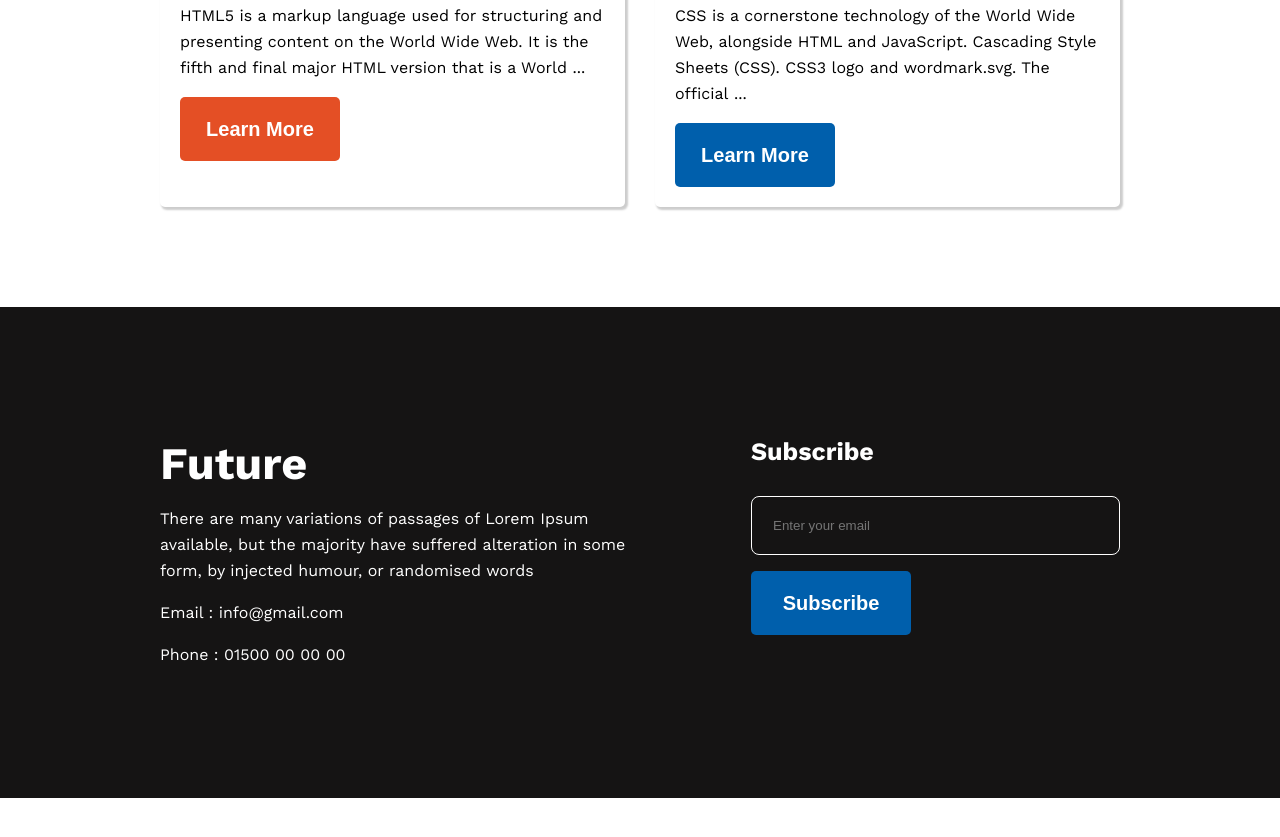
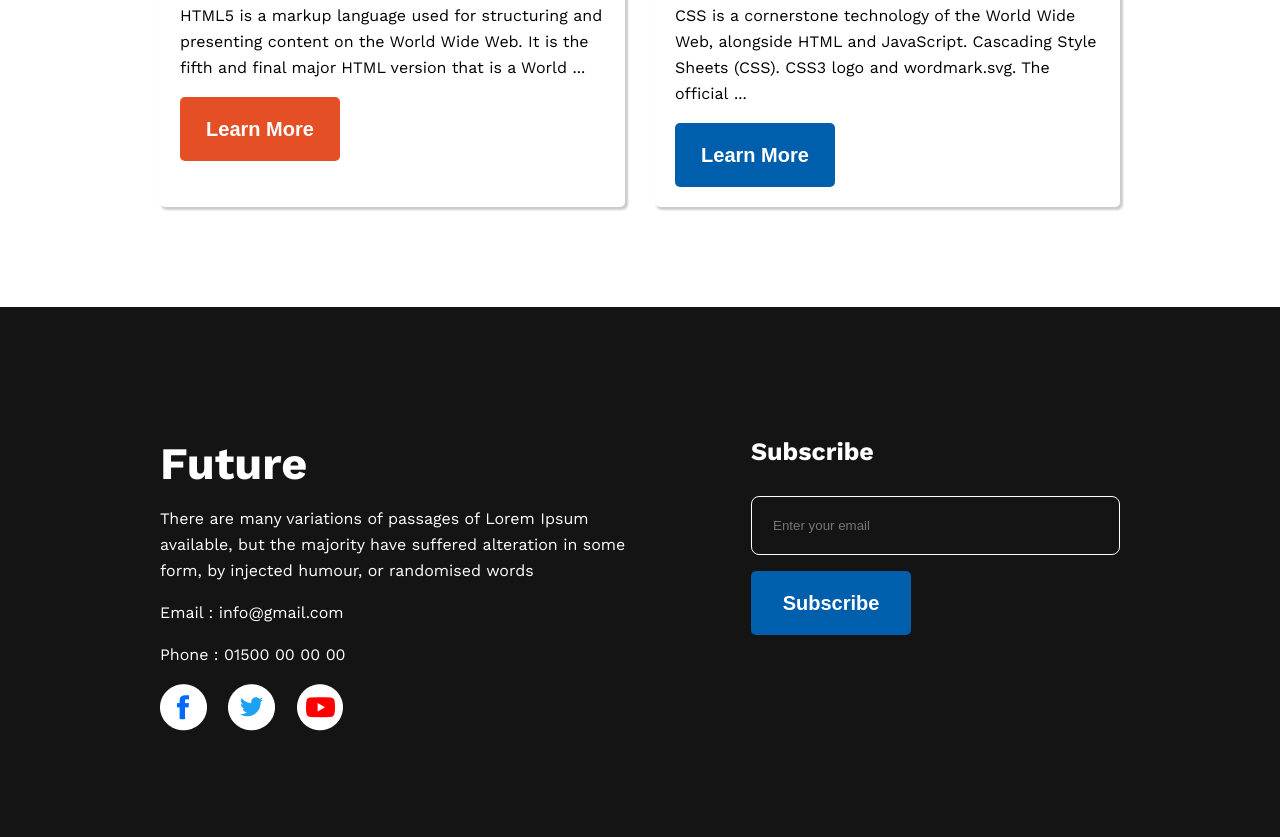
Before and after one commit to mdashraful/hero-assignment-01, a plain HTML site: page index.html in a window 1280 px wide. Shown: the part 2912-3749 px from the top of the page. Before the commit the page ends 3710 px from the top, so only its background shows below. Drawn offline with nearby package versions, Linux system fonts and the light colour scheme.

Commit message:
revison changes

```diff
--- a/index.html
+++ b/index.html
@@ -27,7 +27,8 @@
                 <img class="my-image" src="./images/person.png" alt="">
             </div>
             <div class="my-failures-content">
-                <h2 class="title-text">My failures of previous year</h2>
+                <h2 class="title-text">My failures of <br>
+                previous year</h2>
                 <p class="details-text">Contrary to popular belief, Lorem Ipsum is not simply random text. It has roots in a piece of classical Latin literature from 45 BC, making it over 2000 years old. Richard McClintock.</p>
                 <ul class="fa-ul details-text">
                     <li><span class="fa-li"><i class="fa-solid fa-check"></i></span>Contrary to popular belief, is not simply.</li>
@@ -106,6 +107,11 @@
                     <p class="footer-email">Email : info@gmail.com</p>
                     <p class="footer-phone">Phone : 01500 00 00 00</p>
                 </div>
+                <div class="social">
+                    <img src="./images/icons/fb.png" alt="">
+                    <img src="./images/icons/twitter.png" alt="">
+                    <img src="./images/icons/youtube.png" alt="">
+                </div>
             </div>
             <div class="footer-right">
                 <div class="subscribe">
--- a/style.css
+++ b/style.css
@@ -233,6 +233,14 @@ footer {
     margin-bottom: 16px;
 }
 
+.social {
+    margin-top: 16px;
+}
+
+.social img{
+    margin-right: 16px;
+}
+
 .footer-email {
     margin: 16px 0;
 }
```
